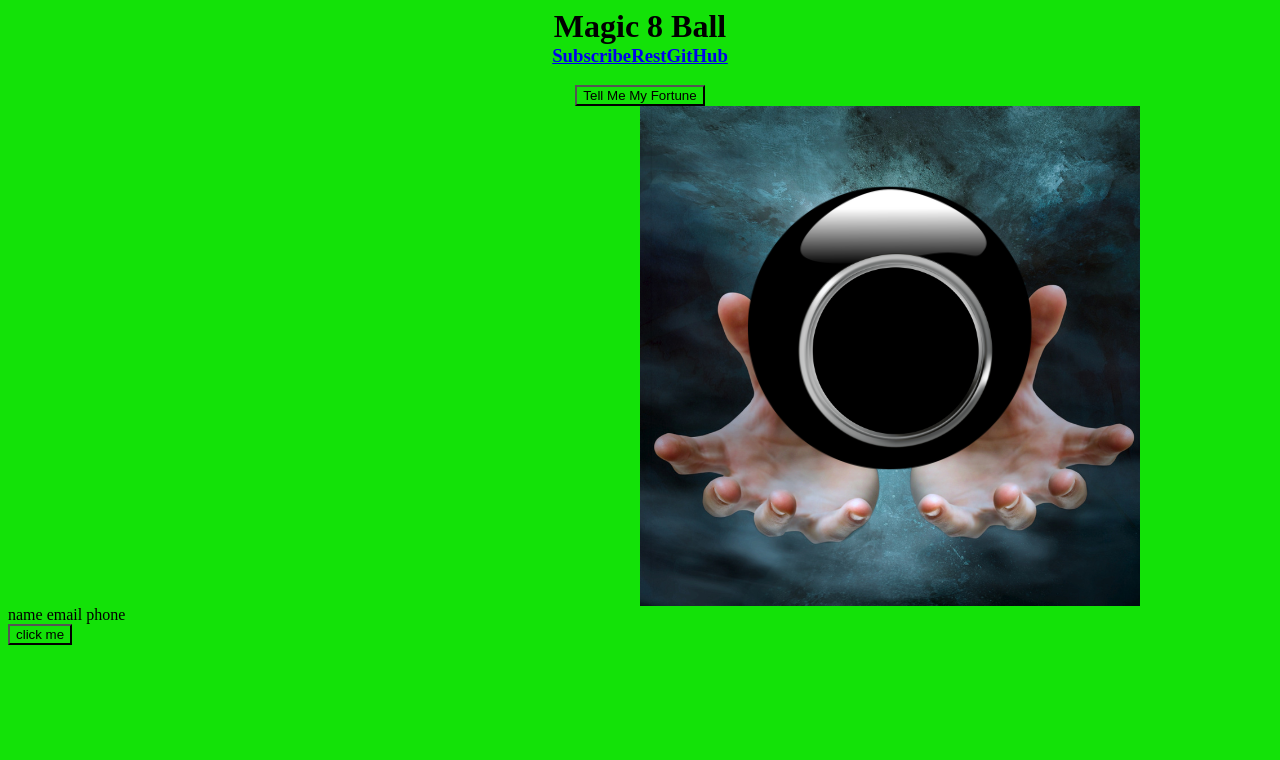
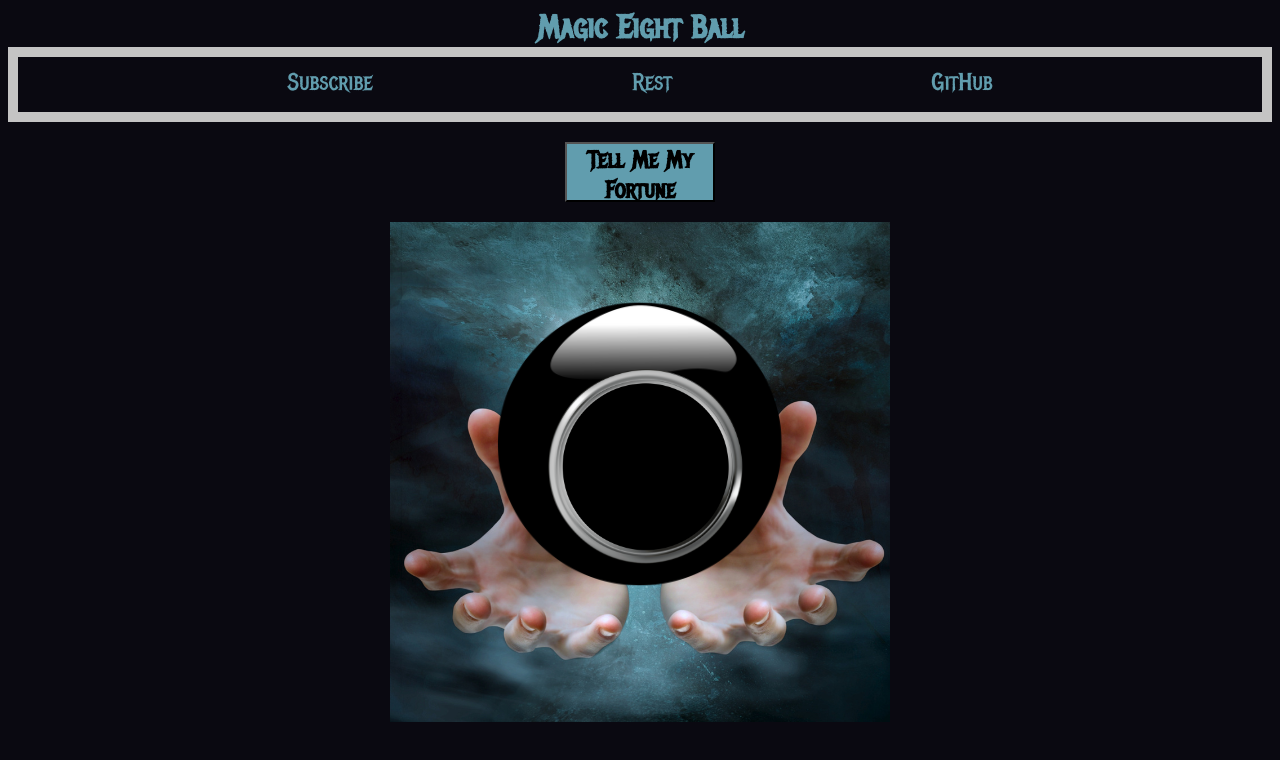
Before and after one commit to JazzRudolph/Magic-8-Ball, a plain HTML site: page index.html in a window 1280 px wide. Drawn offline with Linux system fonts and the light colour scheme.

Commit message:
I completed the style, validated my code, and fixed all error I was having. Next I will do the Readme.md and the second user story.

```diff
--- a/assets/style.scss
+++ b/assets/style.scss
@@ -1,12 +1,41 @@
 *{
-    background: rgb(19, 226, 8);
+    background: rgb(10, 9, 17);
+    font-family: 'Metal Mania', cursive;
 }
 
-
-.heading{
+h1{
     margin: auto;
     display: flex;
     justify-content: center;
+    color: rgb(97, 157, 174);
+}
+
+.navbar{
+    height: 35px;
+    padding: 10px;
+    margin: auto;
+    display: flex;
+    justify-content: space-evenly;
+    color: rgb(97, 157, 174);
+    border: 10px solid rgb(196, 196, 196);
+}
+
+.link{
+    list-style: none;
+}
+
+.link-item{
+    color: rgb(97, 157, 174);
+    text-decoration: none;
+    font-size: x-large;
+}
+
+.button{
+    width: 150px;
+    height: 60px;
+    font-weight: 700;
+    background: rgb(97, 157, 174);
+    font-size: x-large;
 }
 
 #answerButton{
@@ -14,26 +43,20 @@
     display: flex;
     justify-content: center;
 }
+
 #magic8ball{
     margin: auto;
     display: flex;
     justify-content: center;
 }
 
-#picture{
-    width: 500px;
-    height: 500px;
-
-}
-
 #circle{
     height: 100px;
     width: 168px;
     padding: 0 50px 0 83px;
-    background: rgb(7, 1, 78);
-    margin: -310px auto;
-    color: white;
-    display: flex;
-    justify-content: center;
+    background: none;
+    margin: 186px auto;
+    color: rgb(97, 157, 174);
     align-items: center;
+    position: absolute;
 }
--- a/index.html
+++ b/index.html
@@ -7,27 +7,33 @@
     <title>Magic 8 Ball</title>
     <script src="./main.js"></script>
     <link href="./assets/style.css" rel="stylesheet">
+    <link rel="preconnect" href="https://fonts.googleapis.com">
+<link rel="preconnect" href="https://fonts.gstatic.com" crossorigin>
+<link href="https://fonts.googleapis.com/css2?family=Metal+Mania&display=swap" rel="stylesheet">
 </head>
 <body>
     <main>
-        <h1 class="heading">Magic 8 Ball</h1>
-        <h3 class="heading">
-            <a href="#">Subscribe</a>
-            <a href="#">Rest</a>
-            <a href="#">GitHub</a>
-        </h3>
+        <h1>Magic Eight Ball</h1>
+        <ul class="navbar">
+            <li class="link">
+                <a class="link-item" href="#">Subscribe</a>
+            </li>
+            <li class="link">
+                <a class="link-item" href="#">Rest</a>
+            </li>
+            <li class="link">
+                <a class="link-item" href="#">GitHub</a>
+            </li>
+        </ul>
         <br>
         <div id="answerButton">
             <button class="button" type="button" onclick="displayAnswer()">Tell Me My Fortune</button>
         </div>
+        <br>
         <div id="magic8ball">
-            <div id="picture">
-                <div id="circle"></div>
-            </div>
+            <div id="circle"></div>
             <img  src="./assets/Magic-8-Ball.png" alt="magic eight ball">
         </div>
-        <footer> name email phone</footer>
-        <button>click me</button>
     </main>
 </body>
 </html>
--- a/main.js
+++ b/main.js
@@ -4,7 +4,7 @@ let answers = [
     'Maybe Just Maybe',
     '100% YES',
     'Life is too short to be saying no.',
-    'Lets say I agreed to this. But, can I still change my mind later?',
+    'Lets say I agreed to this. But, can I change my mind later?',
     'Ask me again in a few years.',
     'Absolutely'
 ]
@@ -13,6 +13,7 @@ let displayAnswer = function () {
     let index = Math.floor(Math.random() * answers.length);
     let answer = answers[index];
     let element = document.getElementById("circle");
-    element.style.display = "inline-block";
+    element.style.display = "flex";
+    element.style.justifyContent = "center";
     element.innerHTML = "<br><br>" + answer;
   };
```
Also changed, not shown: assets/style.css, 1 other file.
